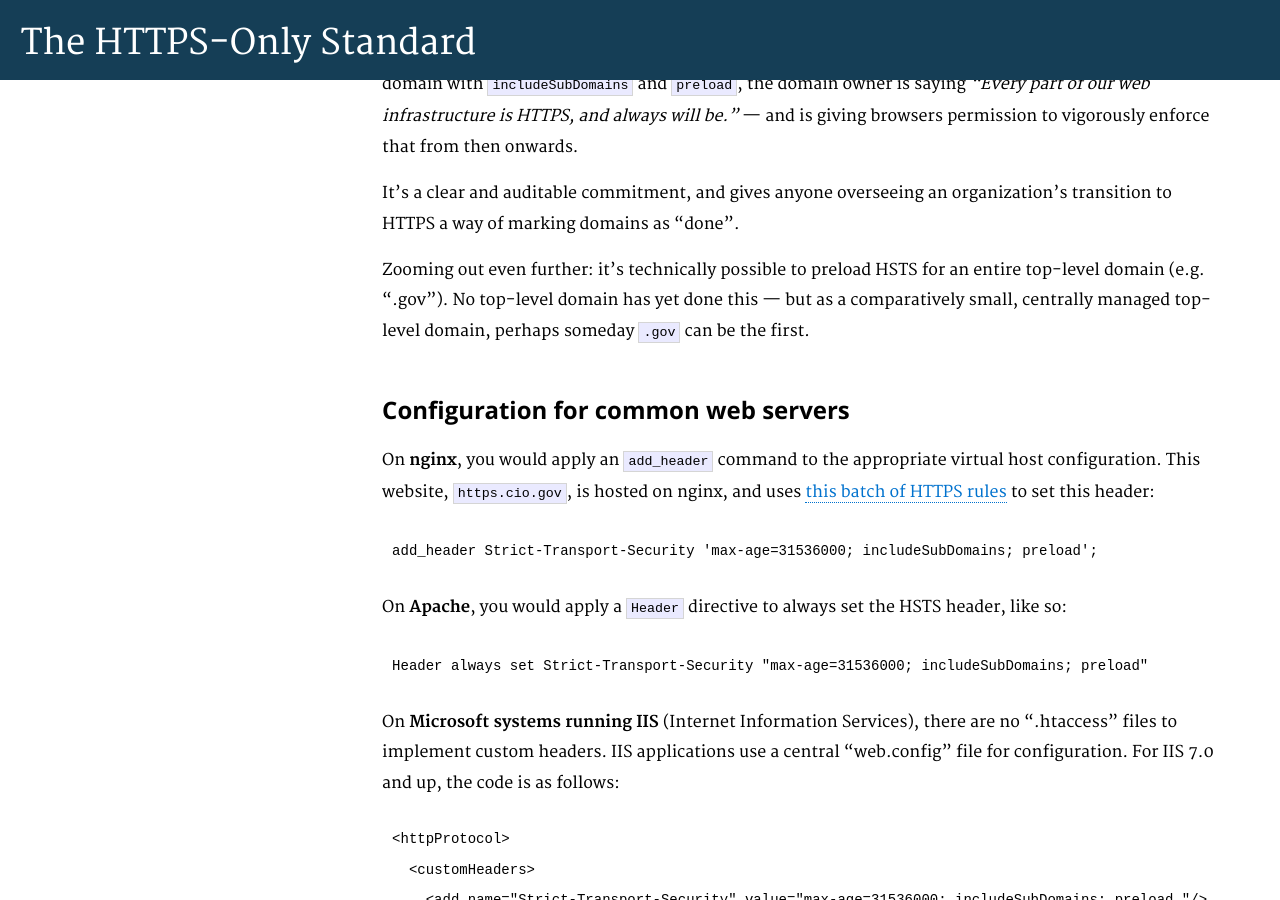
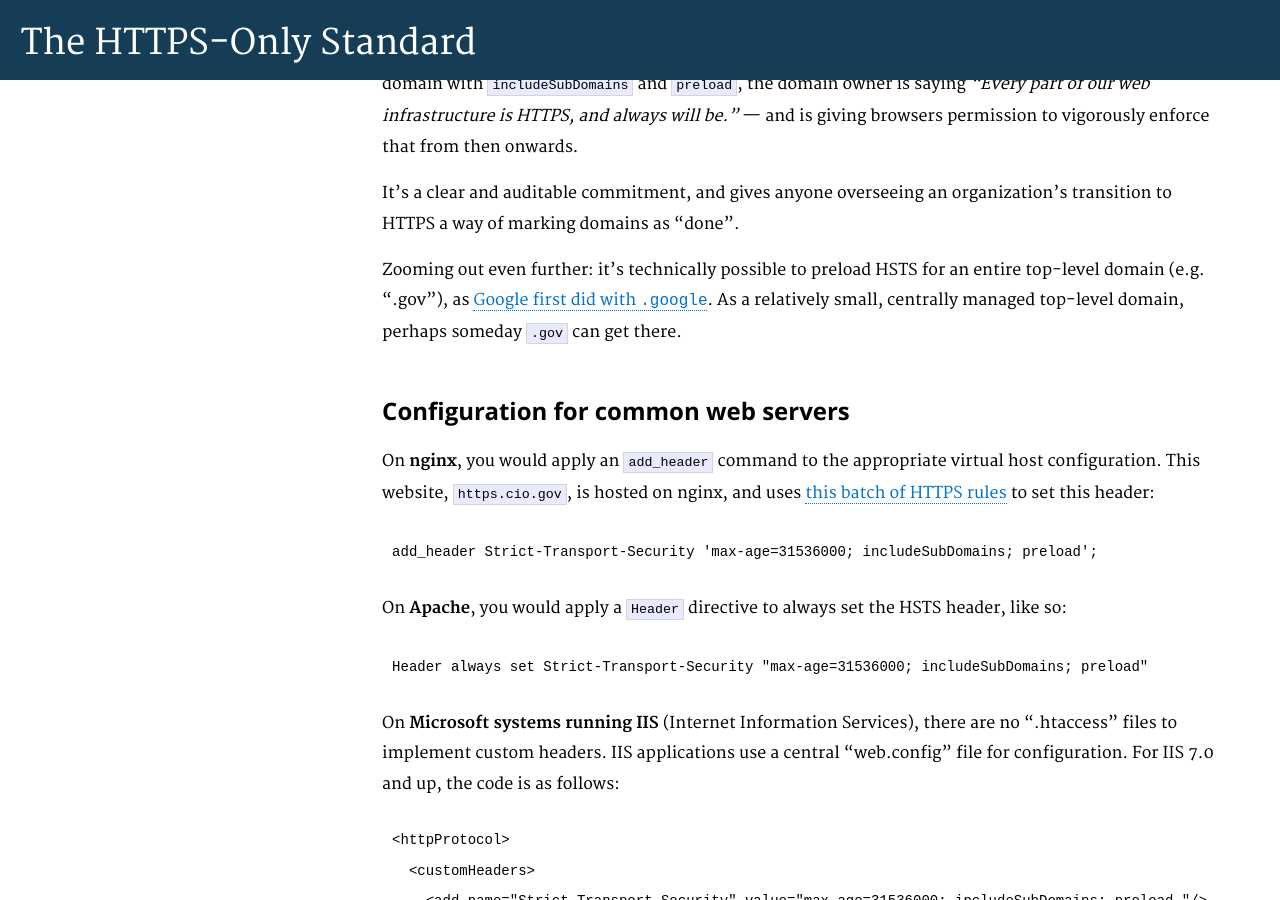
Before and after one commit to GSA/https, a Jekyll site: the page built from pages/hsts.md, in a window 1280 px wide and 900 px high, scrolled down 3088 px. Built offline with Jekyll 4.4.1, drawn with Linux system fonts in a browser that asks for light colours; Markdown is read by kramdown in place of the engine named in the settings.

Commit message:
google got .google preloaded before .gov (big surprise)

```diff
--- a/pages/hsts.md
+++ b/pages/hsts.md
@@ -94,7 +94,7 @@ When a domain owner follows the recommendations in this article and sets an HSTS
 
 It's a clear and auditable commitment, and gives anyone overseeing an organization's transition to HTTPS a way of marking domains as "done".
 
-Zooming out even further: it's technically possible to preload HSTS for an entire top-level domain (e.g. ".gov"). No top-level domain has yet done this &mdash; but as a comparatively small, centrally managed top-level domain, perhaps someday `.gov` can be the first.
+Zooming out even further: it's technically possible to preload HSTS for an entire top-level domain (e.g. ".gov"), as [Google first did with `.google`](https://chromium.googlesource.com/chromium/src/+/ea9dfef649a309a05c3b5c112150485836fbfcc7%5E%21/net/http/transport_security_state_static.json). As a relatively small, centrally managed top-level domain, perhaps someday `.gov` can get there.
 
 ## Configuration for common web servers
 
```
